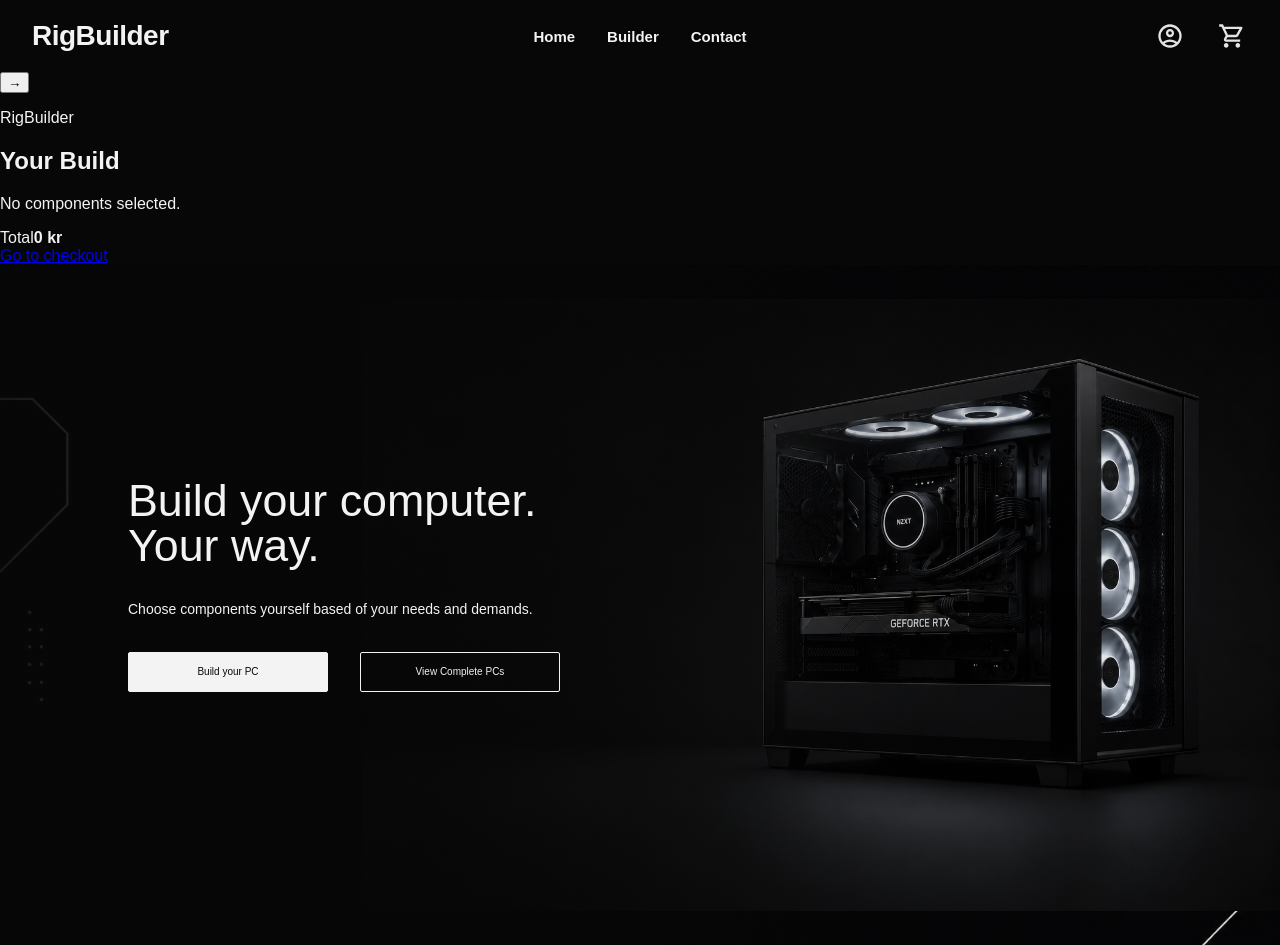
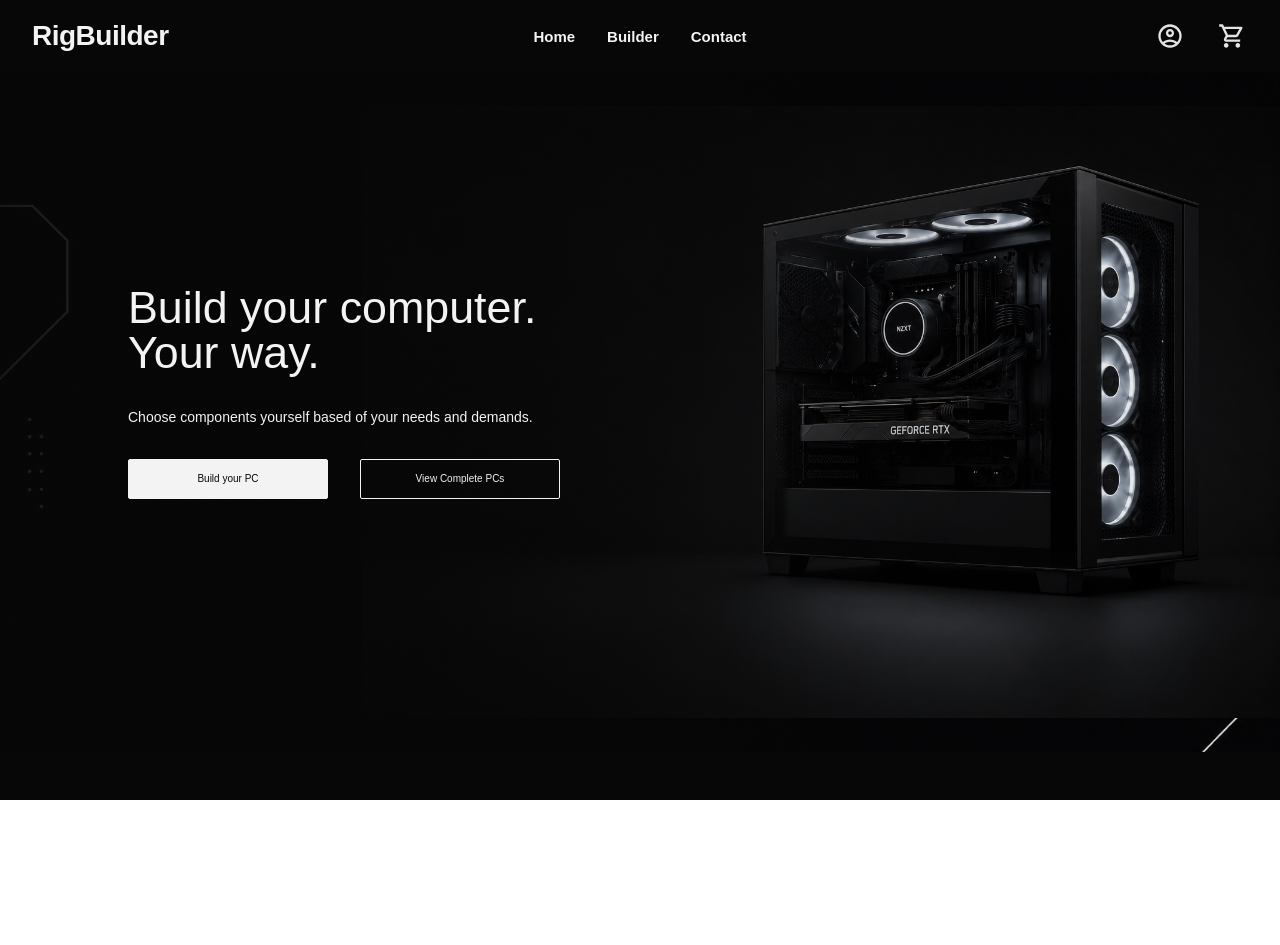
Before and after one commit to IsaacArcen/rigbuilder, a React (Create React App) app: page / in a window 1280 px wide. After the commit the page ends 800 px from the top, so only its background shows below. Built offline with nearby package versions, Linux system fonts and the light colour scheme; a web font is replaced by a local one.

Commit message:
more products json app.css nav

```diff
--- a/src/App.css
+++ b/src/App.css
@@ -76,6 +76,163 @@ body {
   width: 28px;
   height: 28px;
   display: block;
+}
+
+.navbar__icon-button {
+  position: relative;
+}
+
+.navbar__cart-count {
+  position: absolute;
+  top: 0;
+  right: 0;
+  min-width: 16px;
+  height: 16px;
+  display: inline-flex;
+  align-items: center;
+  justify-content: center;
+  border-radius: 999px;
+  background-color: #f3f3f3;
+  color: #070707;
+  font-size: 8px;
+}
+
+.cart-drawer {
+  position: fixed;
+  top: 0;
+  right: 0;
+  width: min(390px, 100vw);
+  height: 100vh;
+  padding: 28px;
+  z-index: 1000;
+
+  display: flex;
+  flex-direction: column;
+
+  border-left: 1px solid rgba(243, 243, 243, 0.18);
+  background-color: rgba(7, 7, 7, 0.94);
+  color: #f3f3f3;
+  backdrop-filter: blur(14px);
+
+  transform: translateX(100%);
+  transition: transform 180ms ease;
+}
+
+.cart-drawer--open {
+  transform: translateX(0);
+}
+
+.cart-drawer__close {
+  width: 36px;
+  height: 36px;
+  margin-left: auto;
+  border: 1px solid rgba(243, 243, 243, 0.65);
+  background-color: transparent;
+  color: #f3f3f3;
+  font-family: inherit;
+  cursor: pointer;
+}
+
+.cart-drawer__header {
+  margin: 28px 0;
+}
+
+.cart-drawer__header p {
+  margin: 0 0 10px;
+  font-size: 9px;
+  color: rgba(243, 243, 243, 0.55);
+  text-transform: uppercase;
+}
+
+.cart-drawer__header h2 {
+  margin: 0;
+  font-size: 24px;
+  font-weight: 400;
+}
+
+.cart-drawer__items {
+  display: grid;
+  gap: 14px;
+  overflow-y: auto;
+}
+
+.cart-drawer__item {
+  padding: 16px;
+  border: 1px solid rgba(243, 243, 243, 0.16);
+  background-color: rgba(255, 255, 255, 0.035);
+}
+
+.cart-drawer__item span {
+  display: block;
+  margin-bottom: 8px;
+  font-size: 8px;
+  color: rgba(243, 243, 243, 0.55);
+  text-transform: uppercase;
+}
+
+.cart-drawer__item h3 {
+  margin: 0 0 8px;
+  font-size: 12px;
+  font-weight: 400;
+}
+
+.cart-drawer__item p {
+  margin: 0 0 12px;
+  font-size: 10px;
+  color: rgba(243, 243, 243, 0.7);
+}
+
+.cart-drawer__item button {
+  height: 30px;
+  padding: 0 12px;
+  border: 1px solid rgba(243, 243, 243, 0.6);
+  background-color: transparent;
+  color: #f3f3f3;
+  font-family: inherit;
+  font-size: 8px;
+  cursor: pointer;
+}
+
+.cart-drawer__empty {
+  color: rgba(243, 243, 243, 0.65);
+  font-size: 12px;
+}
+
+.cart-drawer__footer {
+  margin-top: auto;
+  padding-top: 22px;
+  border-top: 1px solid rgba(243, 243, 243, 0.18);
+}
+
+.cart-drawer__total {
+  display: flex;
+  align-items: center;
+  justify-content: space-between;
+  margin-bottom: 18px;
+}
+
+.cart-drawer__total span {
+  font-size: 10px;
+  color: rgba(243, 243, 243, 0.65);
+}
+
+.cart-drawer__total strong {
+  font-size: 18px;
+  font-weight: 400;
+}
+
+.cart-drawer__checkout {
+  width: 100%;
+  height: 40px;
+  display: inline-flex;
+  align-items: center;
+  justify-content: center;
+  background-color: #f3f3f3;
+  border: 1px solid #f3f3f3;
+  color: #070707;
+  font-family: inherit;
+  font-size: 9px;
+  text-decoration: none;
 }
 
 /* Gemensam layout för sidor efter startsidan */
```
Also changed, not shown: 1 other file (tests, documents, lock files or other folders).
